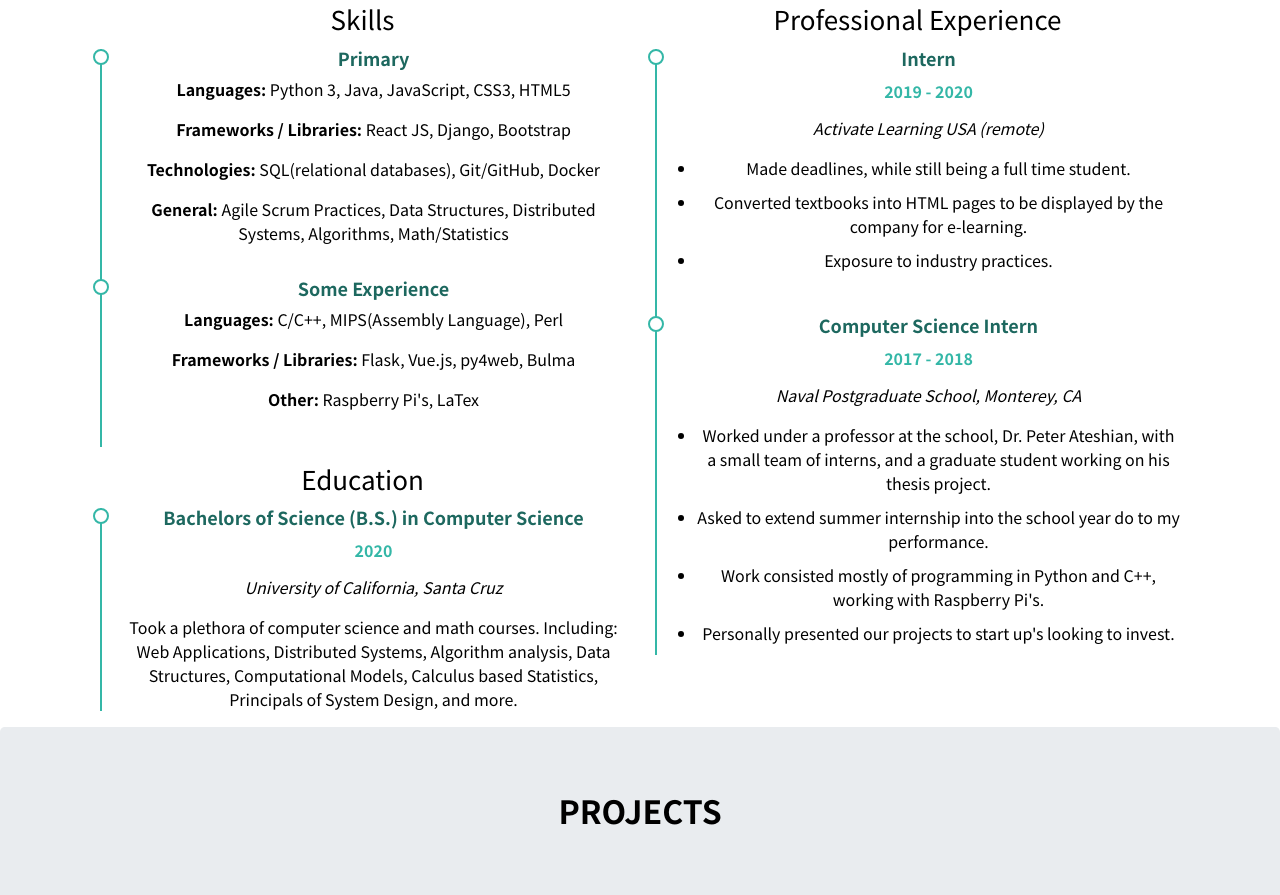
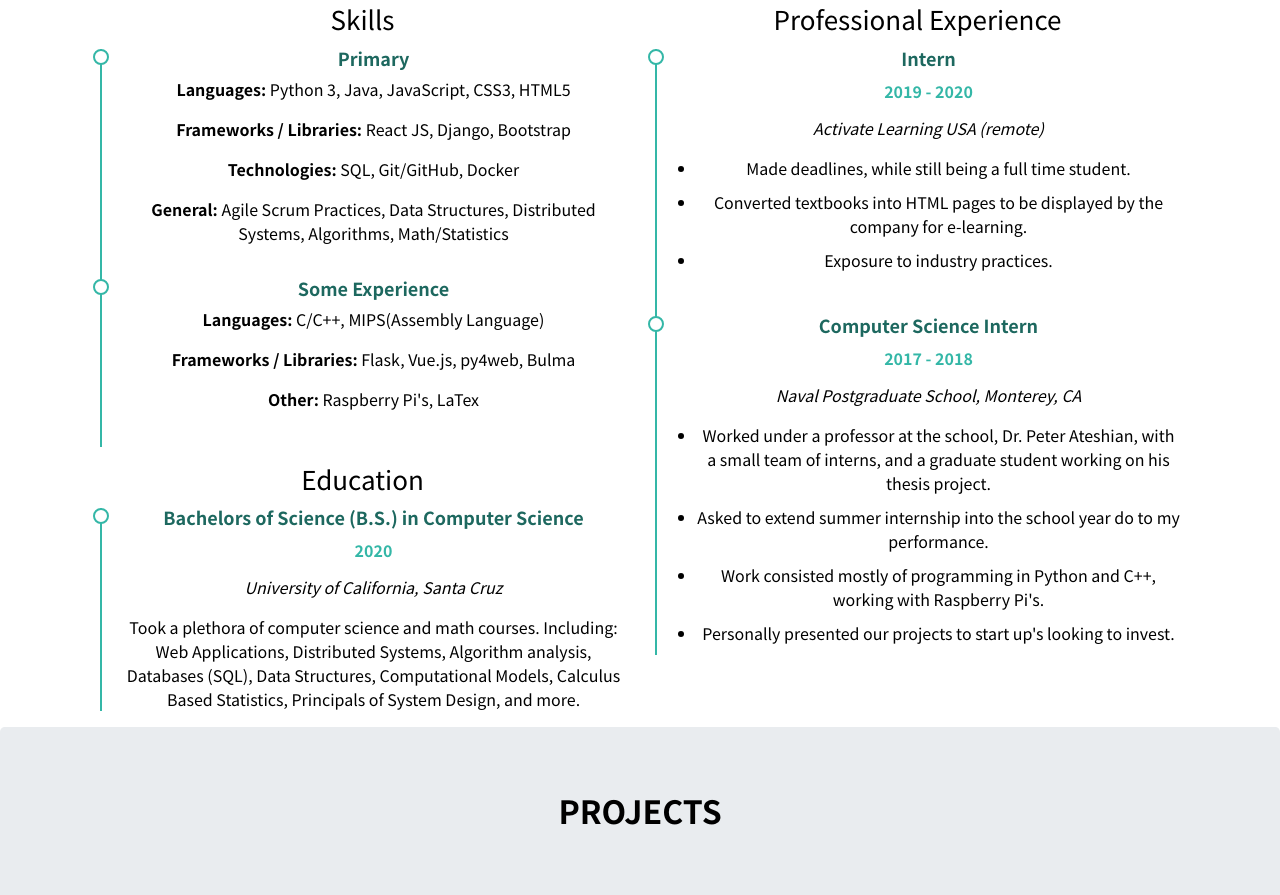
Before and after one commit to cobyforrester/cobyforrester-portfolio, a plain HTML site: page index.html in a window 1280 px wide. Shown: the part 1019-1914 px from the top of the page. Drawn offline with Linux system fonts and the light colour scheme.

Commit message:
little fixes/added akn

```diff
--- a/index.html
+++ b/index.html
@@ -84,12 +84,12 @@
 				  <h4>Primary</h4>
 				  <p><strong>Languages: </strong>Python 3, Java, JavaScript, CSS3, HTML5</p>
 				  <p><strong>Frameworks / Libraries: </strong>React JS, Django, Bootstrap</p>
-				  <p><strong>Technologies: </strong>SQL(relational databases), Git/GitHub, Docker</p>
+				  <p><strong>Technologies: </strong>SQL, Git/GitHub, Docker</p>
 				  <p><strong>General: </strong>Agile Scrum Practices, Data Structures, Distributed Systems, Algorithms, Math/Statistics</p>
 				</div>
 				<div class="resume-item">
 				  <h4>Some Experience</h4>
-				  <p><strong>Languages: </strong>C/C++, MIPS(Assembly Language), Perl</p>
+				  <p><strong>Languages: </strong>C/C++, MIPS(Assembly Language)</p>
 				  <p><strong>Frameworks / Libraries: </strong>Flask, Vue.js, py4web, Bulma</p>
 				  <p><strong>Other: </strong>Raspberry Pi's, LaTex</p>
 				</div>
@@ -100,7 +100,7 @@
 				  <h5>2020</h5>
 				  <p><em>University of California, Santa Cruz</em></p>
 				  <p>Took a plethora of computer science and math courses. Including: Web Applications,
-					  Distributed Systems, Algorithm analysis, Data Structures, Computational Models, Calculus based Statistics, Principals of System Design, and more.</p>
+					  Distributed Systems, Algorithm analysis, Databases (SQL), Data Structures, Computational Models, Calculus Based Statistics, Principals of System Design, and more.</p>
 				</div>
 			  </div>
 			  <div class="col-lg-6">
@@ -225,7 +225,6 @@
 					<li><i class="fab fa-github mt-4 fa-2x"></i>
 						<p>https://github.com/cobyforrester</p>
 					</li>
-
 				</ul>
 			</div>
 		</div>
```
Also changed, not shown: aknowledgements.txt (added).
